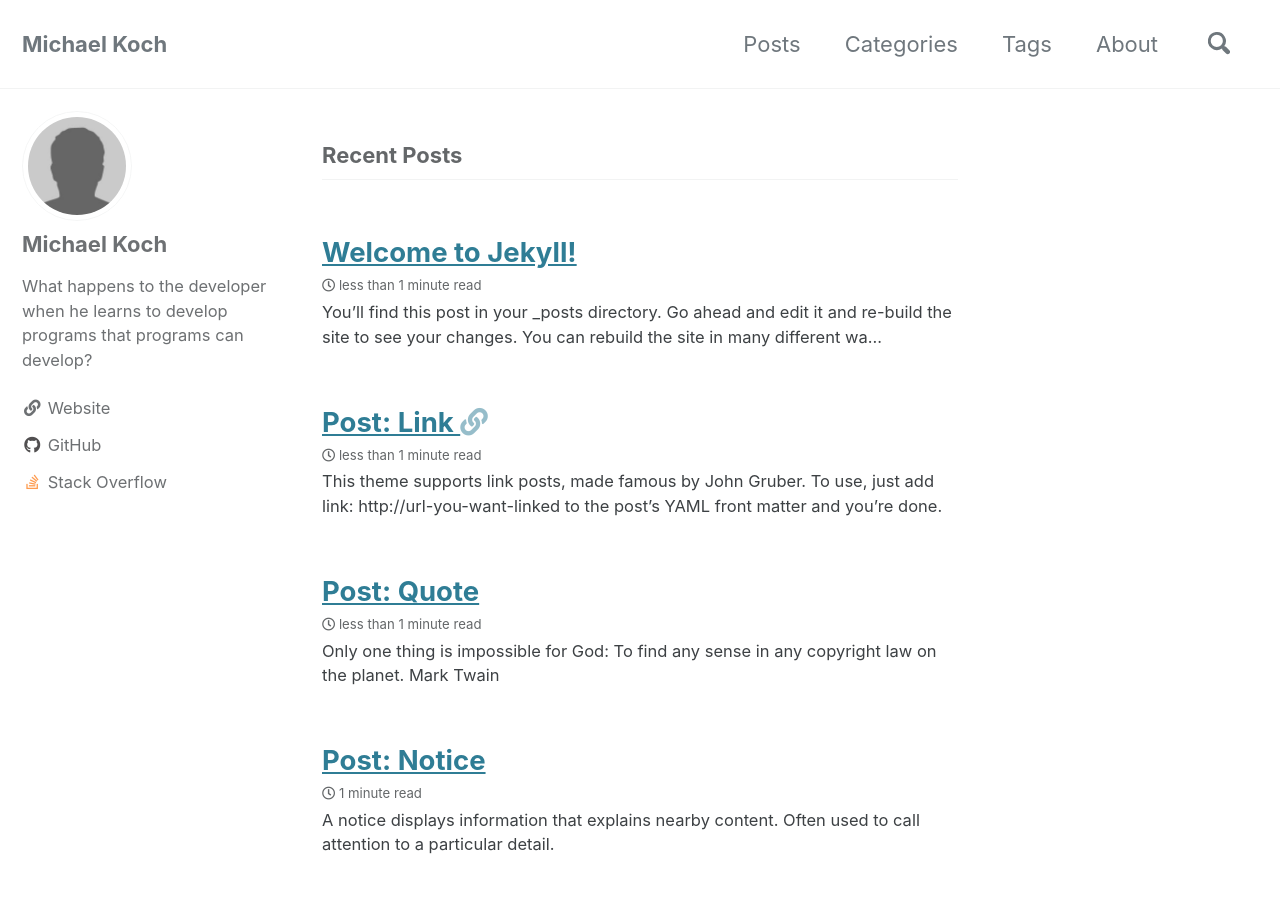
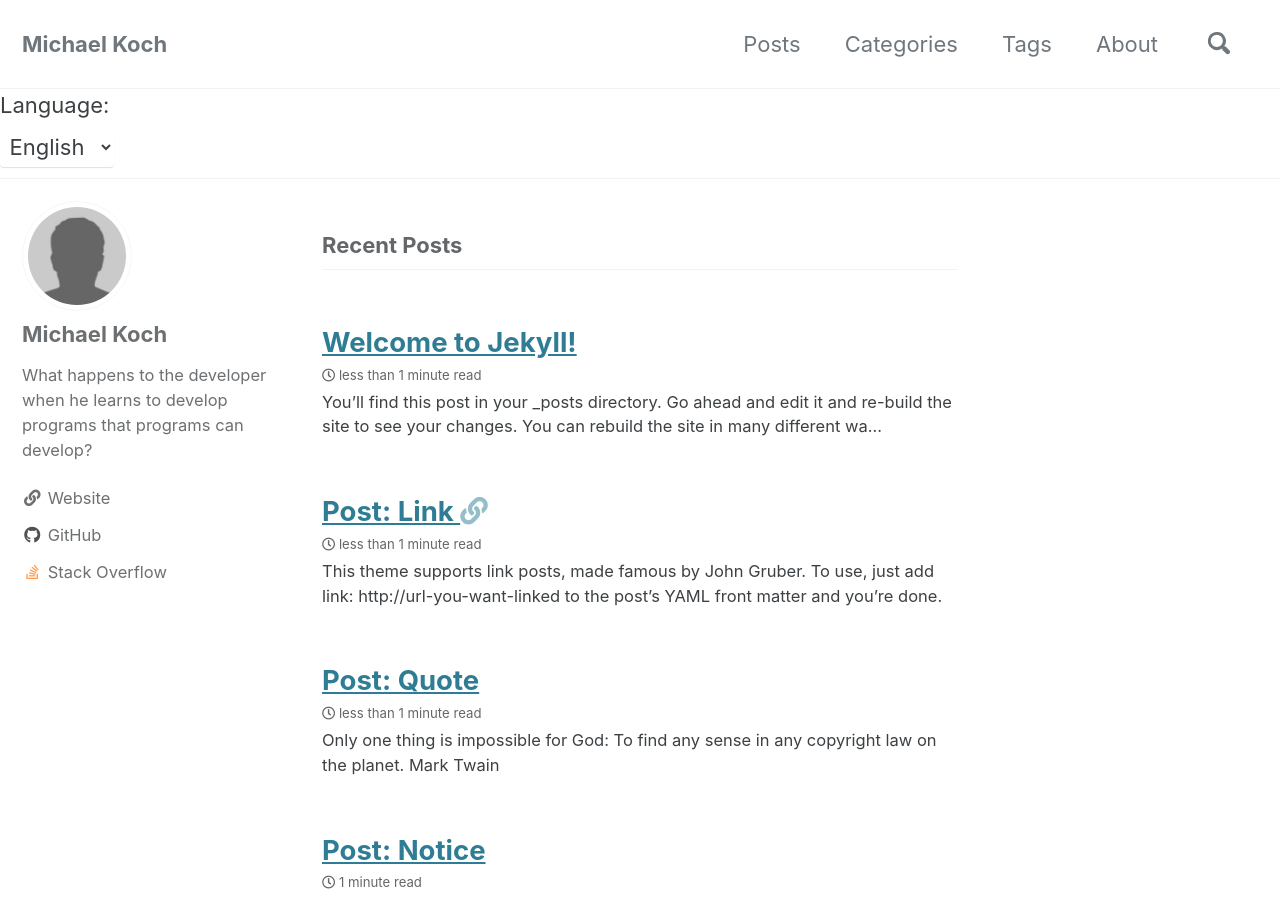
Before and after one commit to MK-NEUKO/MK-NEUKO.github.io, a Jekyll site: the page built from index.html, in a window 1280 px wide and 900 px high. Built offline with Jekyll 4.4.1, drawn with Linux system fonts in a browser that asks for light colours; cached includes are drawn as plain includes; the list of posts is cut into pages by our own code.

Commit message:
Erstellen der Sprachauswahl in masthead.html.

```diff
--- a/_includes/masthead.html
+++ b/_includes/masthead.html
@@ -35,3 +35,14 @@
     </div>
   </div>
 </div>
+
+<!-- Costom content | by MK-NEUKO, Michael Koch -->
+<div class="masthead">
+  <label for="cars">Language:</label>
+
+  <select id="cars">
+    <option value="english">English</option>
+    <option value="german">German</option>
+  </select>
+</div>
+<!-- Costom content | by MK-NEUKO, Michael Koch -->
```
